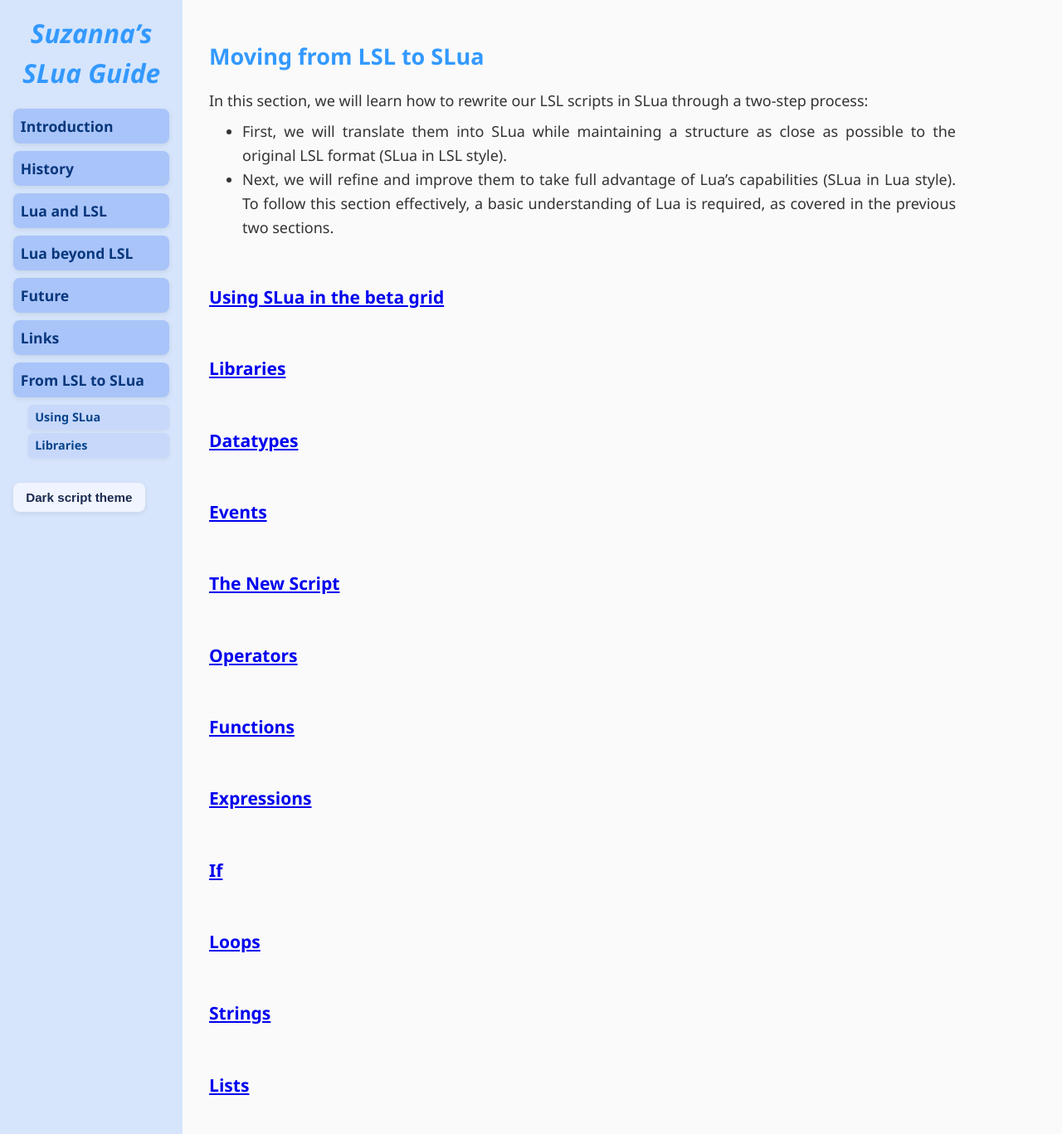
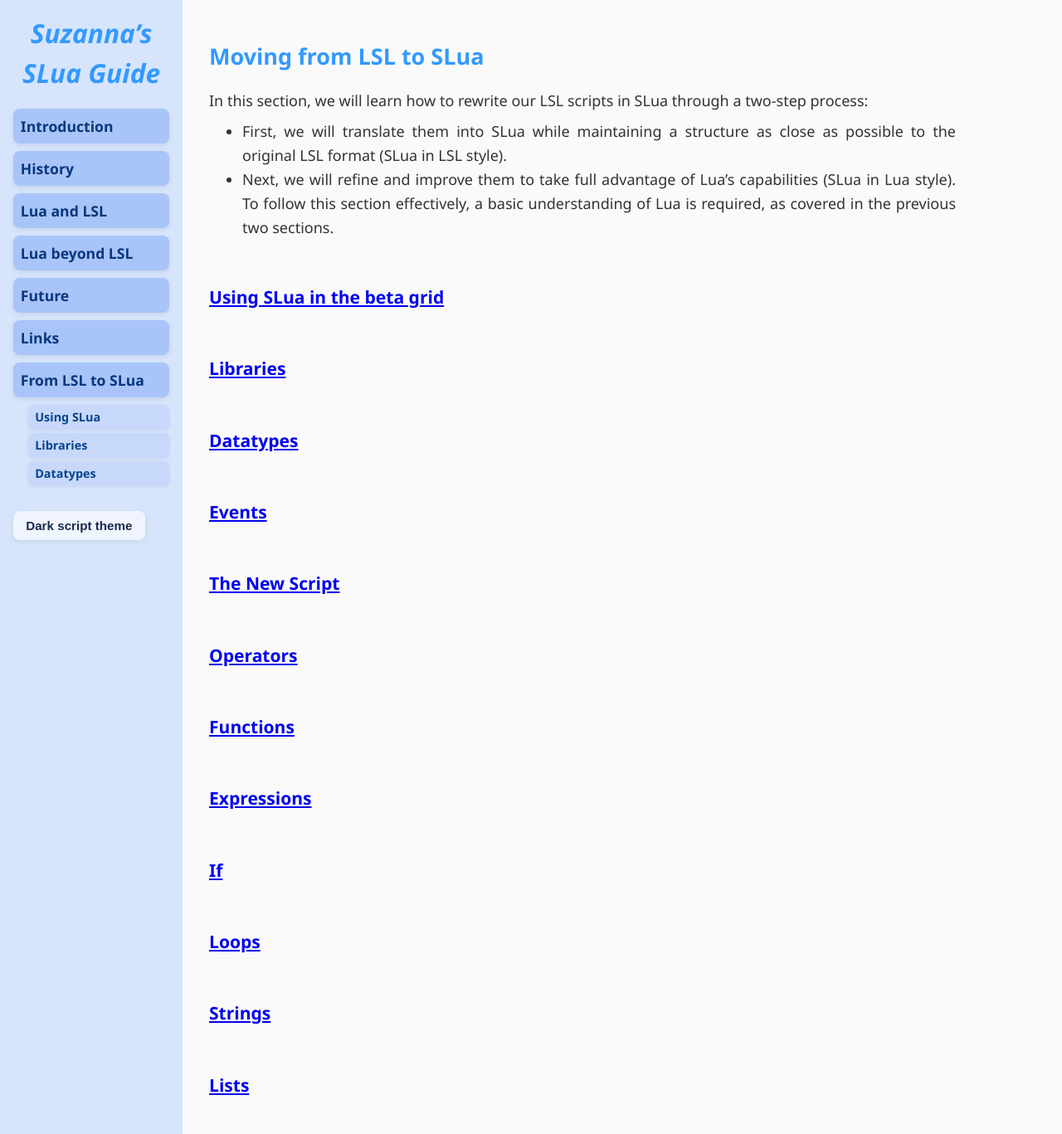
Before and after one commit to Suzanna-Linn/slua, a Jekyll site: the page built from docs/moving.md, in a window 1280 px wide and 1367 px high. Shown: the whole window at 83% size. Built offline with Jekyll 4.4.1, drawn with Linux system fonts in a browser that asks for light colours; nearby versions of some CDN libraries; our own code applies the rules of GitHub Pages for plain Markdown files; comment, search, counter and statistics services are not loaded.

Commit message:
Update sidebar.html

```diff
--- a/docs/_includes/sidebar.html
+++ b/docs/_includes/sidebar.html
@@ -12,6 +12,7 @@
       <ul class="submenu">
         <li><a href="/slua/moving-using" class="page-link">Using SLua</a></li>
         <li><a href="/slua/moving-libraries" class="page-link">Libraries</a></li>
+        <li><a href="/slua/moving-datatypes" class="page-link">Datatypes</a></li>
       </ul>
     </li>
   </ul>
```
